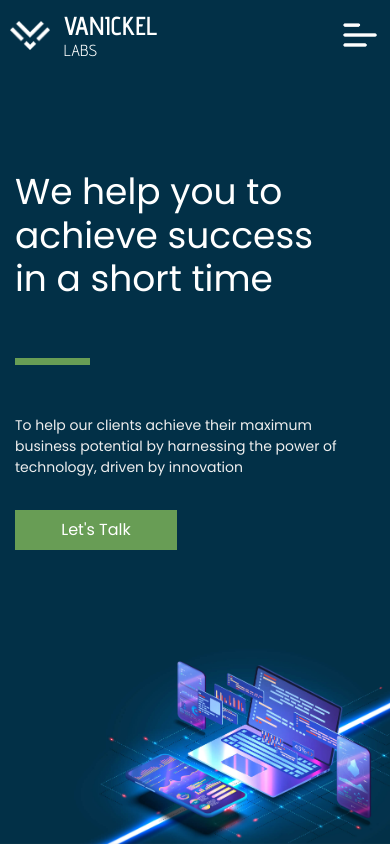
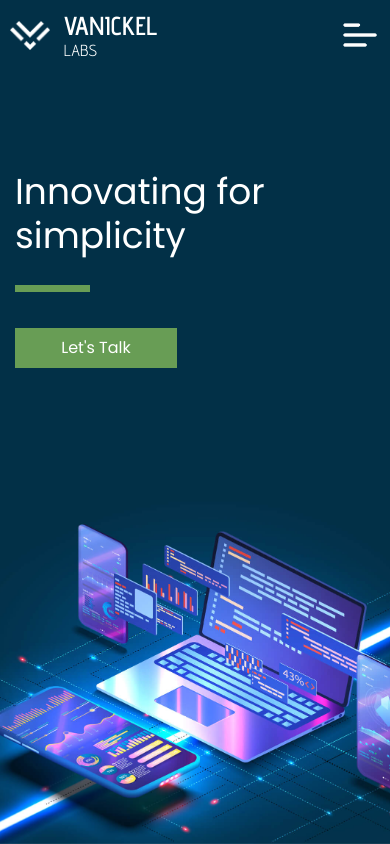
Before and after one commit to vishwaabhinav/vanickel, a React (Create React App) app: page / in a window 390 px wide. Built offline with nearby package versions, Linux system fonts and the light colour scheme.

Commit message:
Update content

```diff
--- a/src/components/HeaderSection/header-section.component.jsx
+++ b/src/components/HeaderSection/header-section.component.jsx
@@ -7,13 +7,13 @@ function HeaderSection() {
       <div className="content_container d-flex flex-wrap">
         <div className="col-md-4">
             <h3 className="we-help_header">
-              We help you to achieve success in a short time
+              Innovating for simplicity
             </h3>
             <div className="short-line"></div>
-            <p className="we-help-para">
+            {/* <p className="we-help-para">
               To help our clients achieve their maximum business potential by
               harnessing the power of technology, driven by innovation
-            </p>
+            </p> */}
             <a href="#contact" className="lets-talk-btn d-flex justify-content-center align-items-center">Let&apos;s Talk</a>
         </div>
         <div className="col-md-8">
--- a/src/styles/_header_section.scss
+++ b/src/styles/_header_section.scss
@@ -267,6 +267,8 @@
     .header-section {
       margin: 0;
       padding: 0;
+      background-position: bottom right -6em;
+      background-size: 175%;
 
       & > div:nth-child(2) {
         display: none;
@@ -286,6 +288,7 @@
           width: 75px;
           height: 7.5px;
           background: #689d55;
+          margin: 2em 0;
         }
 
         .we-help-para {
```
Also changed, not shown: 1 other file (tests, documents, lock files or other folders).
